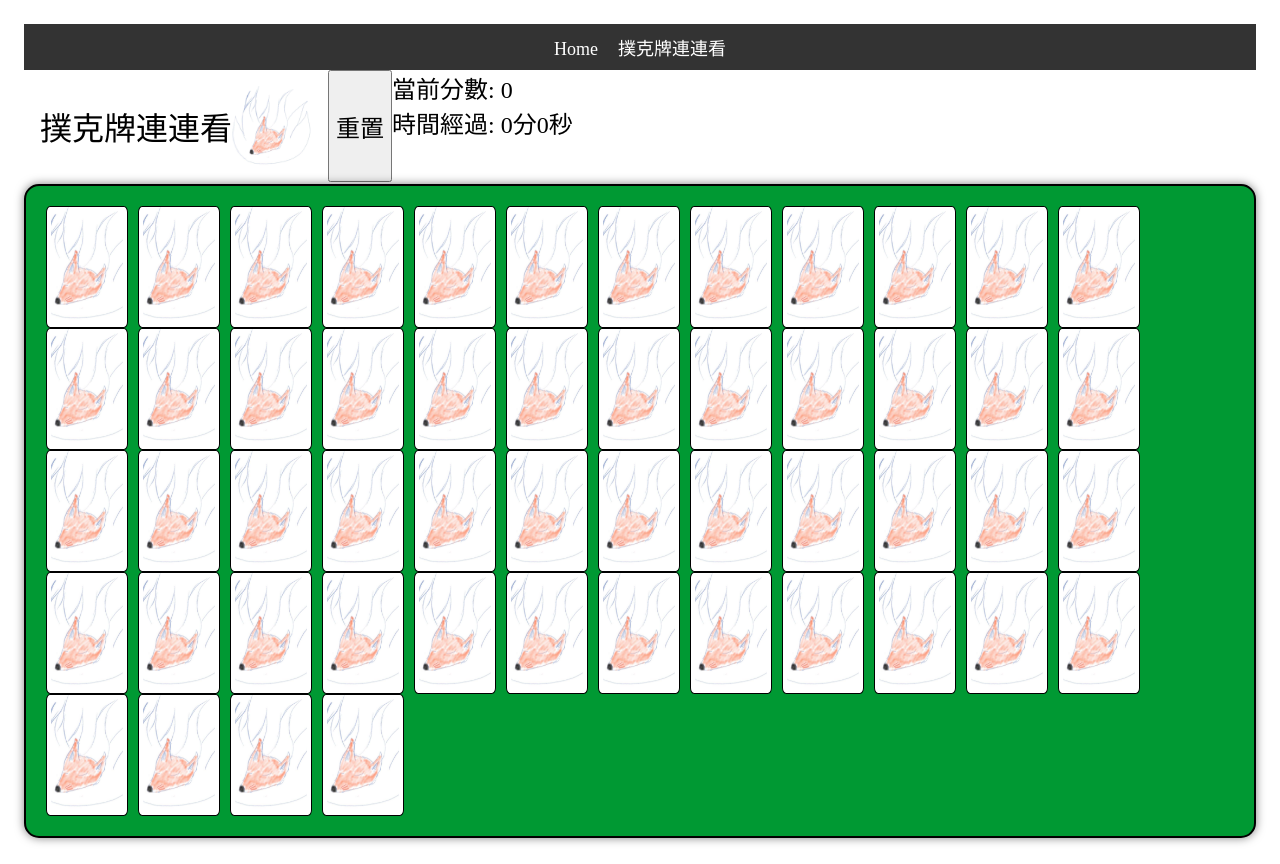
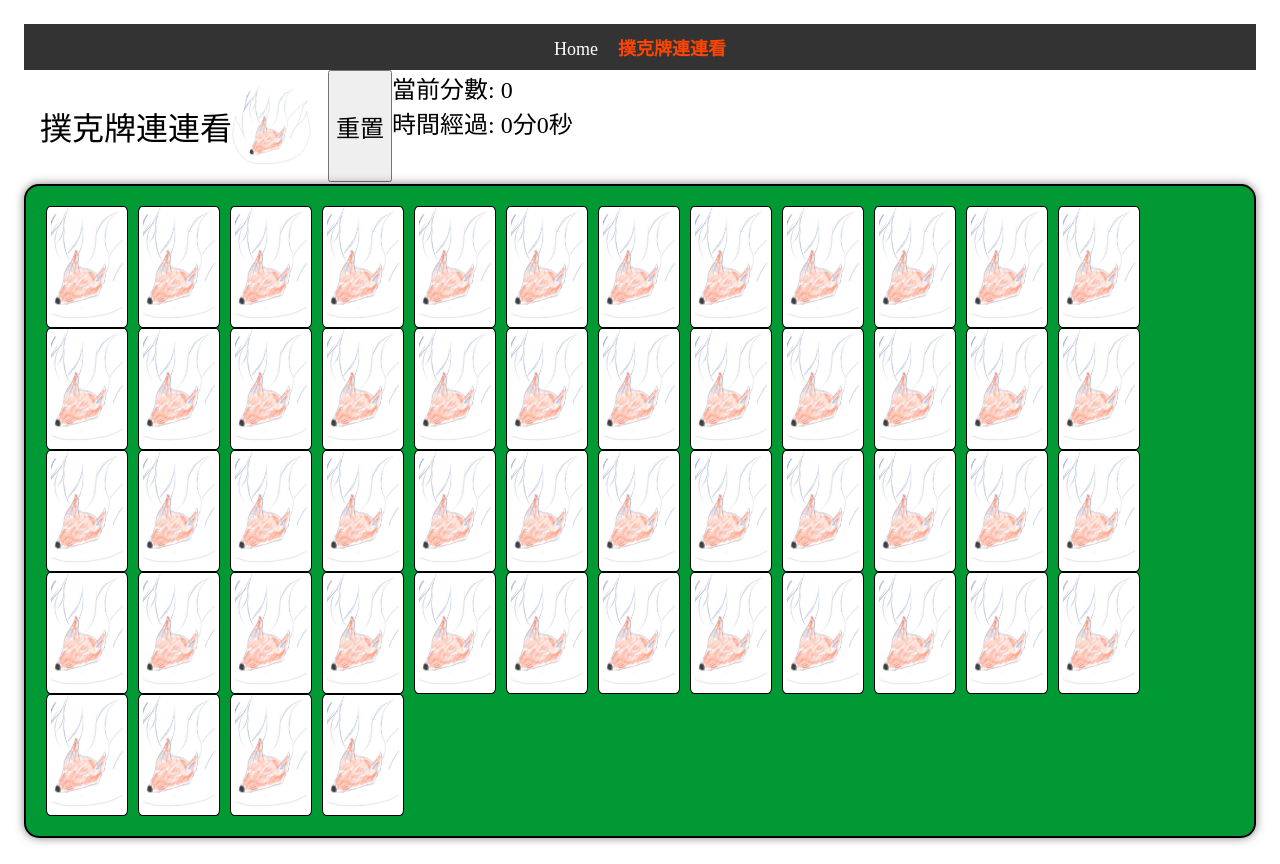
Before and after one commit to kabuto412rock/ithelp-pokergame, a Vue app: page /game1 in a window 1280 px wide. Built offline with nearby package versions, Linux system fonts and the light colour scheme.

Commit message:
導覽項目對應當前名稱會顯示橘色

```diff
--- a/src/App.vue
+++ b/src/App.vue
@@ -38,4 +38,10 @@ import { RouterView, RouterLink } from 'vue-router';
   color: #ff4500;
   /* 滑鼠浮過時的顏色 */
 }
+
+/* 對應路徑連結已選中的樣式 */
+.router-link-active {
+  color: #ff4500;
+  font-weight: bold;
+}
 </style>
--- a/src/assets/main.css
+++ b/src/assets/main.css
@@ -1,9 +1,24 @@
 @import './base.css';
 
+:root{
 
+  --card-font-size: 2rem;
+  --card-width: 5rem;
+  --card-height: calc(var(--card-width)*1.5);
+}
 #app {
   max-width: 1280px;
   margin: 0 auto;
   padding: 1rem;
   font-weight: normal;
 }
+.card {
+  width: var(--card-width);
+  height: var(--card-height);
+  border: 1px solid black;
+  border-radius: 5%;
+  background-color: white;
+  margin-right: 10px;
+  font-size: var(--card-font-size);
+  transform-style: preserve-3d;
+}
--- a/src/components/Card.vue
+++ b/src/components/Card.vue
@@ -37,19 +37,6 @@ const numberClass = PokerValuesMap[pokerValue].isRed ? 'card-red' : '';
     opacity: 0;
 }
 
-.card {
-    --card-font-size: 2rem;
-    --card-width: 5rem;
-    --card-height: calc(var(--card-width)*1.5);
-    width: var(--card-width);
-    height: var(--card-height);
-    border: 1px solid black;
-    border-radius: 5%;
-    background-color: white;
-    margin-right: 10px;
-    font-size: var(--card-font-size);
-    transform-style: preserve-3d;
-}
 
 .card div {
     display: block;
--- /dev/null
+++ b/src/components/CardStack.vue
@@ -0,0 +1,4 @@
+<script setup>
+</script>
+<template></template>
+<style></style>
```
